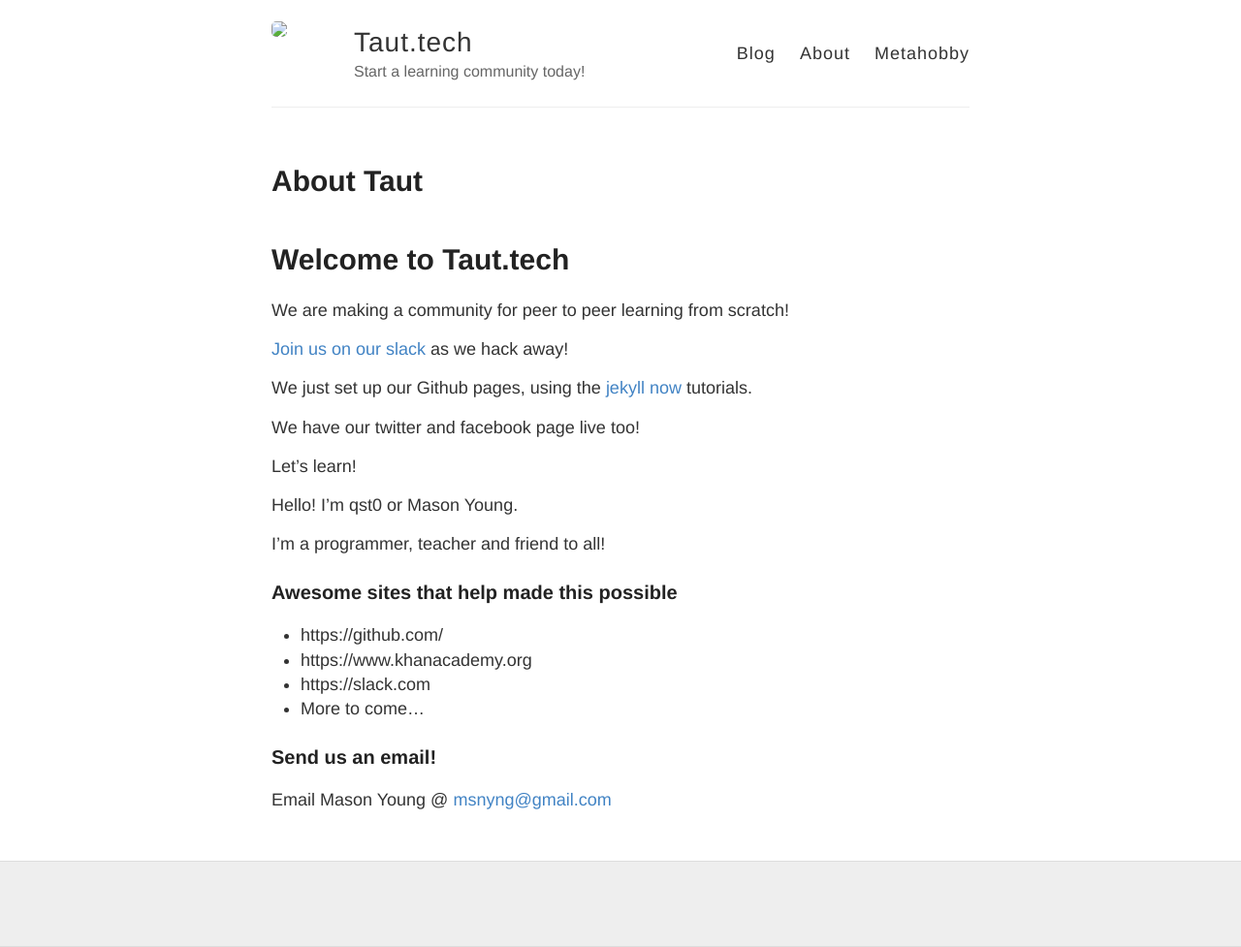
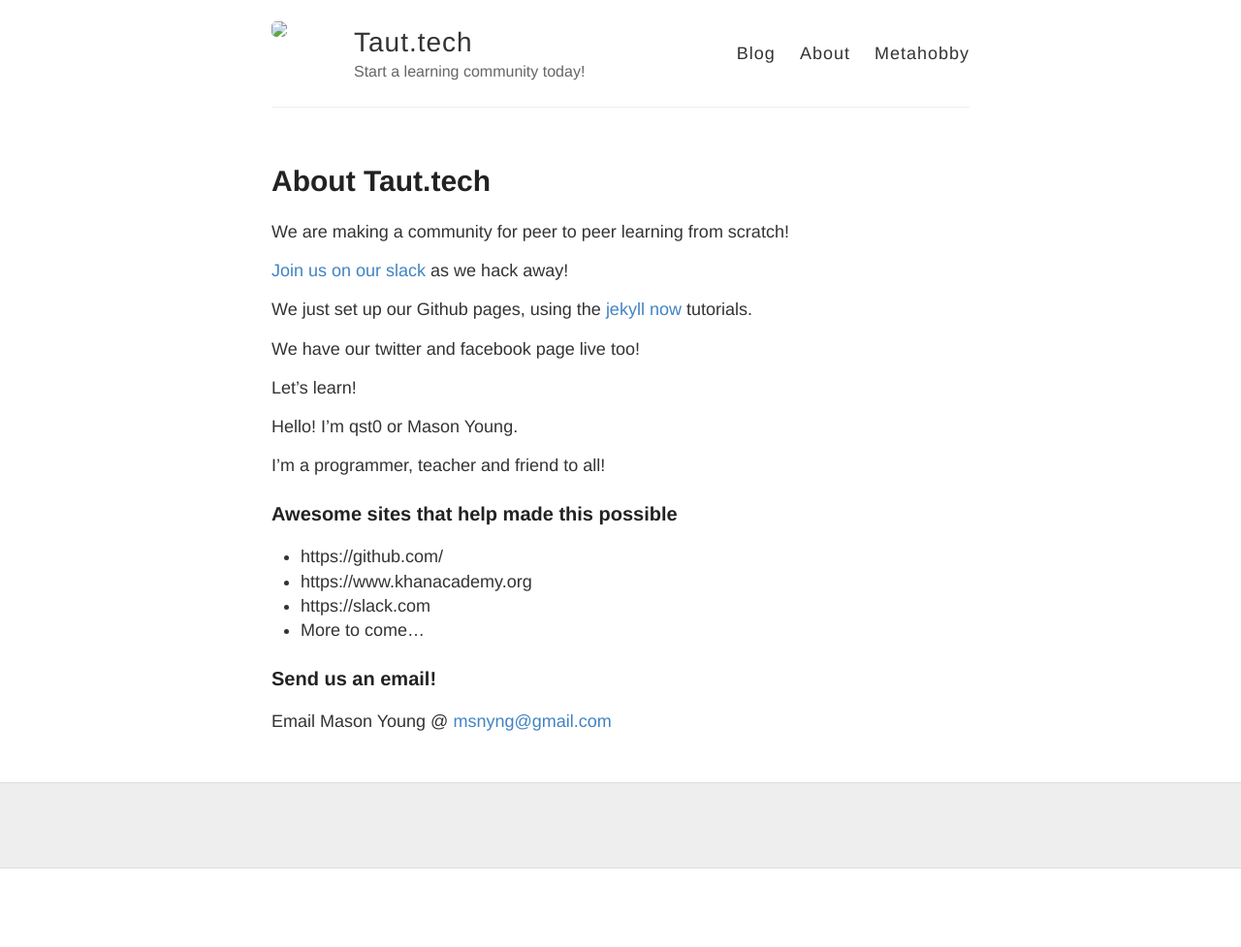
Before and after one commit to qst0/taut.tech, a Jekyll site: the page built from about.md, in a window 1280 px wide. Shown: the whole page at 97% size. Built offline with Jekyll 4.4.1, drawn with Linux system fonts in a browser that asks for light colours; after the commit the page ends 900 px from its top, so only the background shows below that.

Commit message:
Update about.md

```diff
--- a/about.md
+++ b/about.md
@@ -1,10 +1,8 @@
 ---
 layout: page
-title: About Taut
+title: About Taut.tech
 permalink: /about/
 ---
-
-# Welcome to Taut.tech
 
 We are making a community for peer to peer learning from scratch!
 
```
